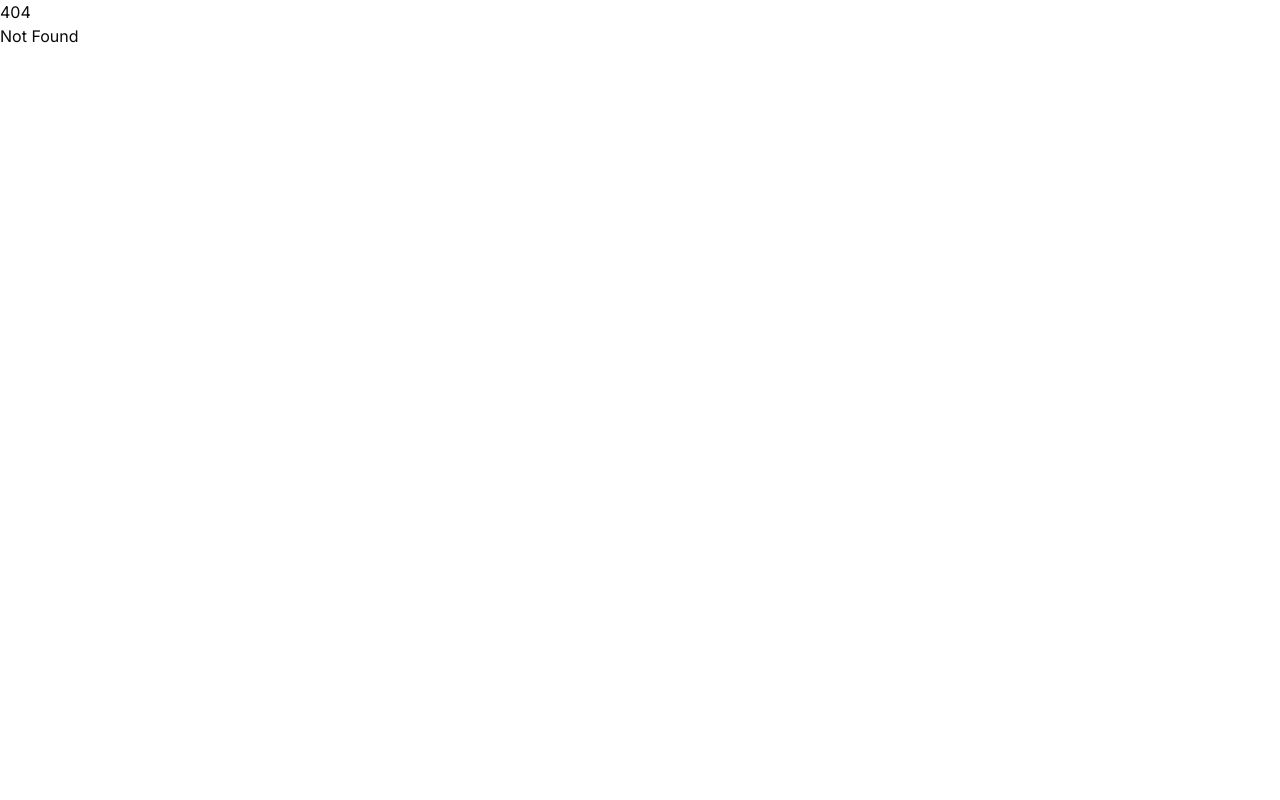
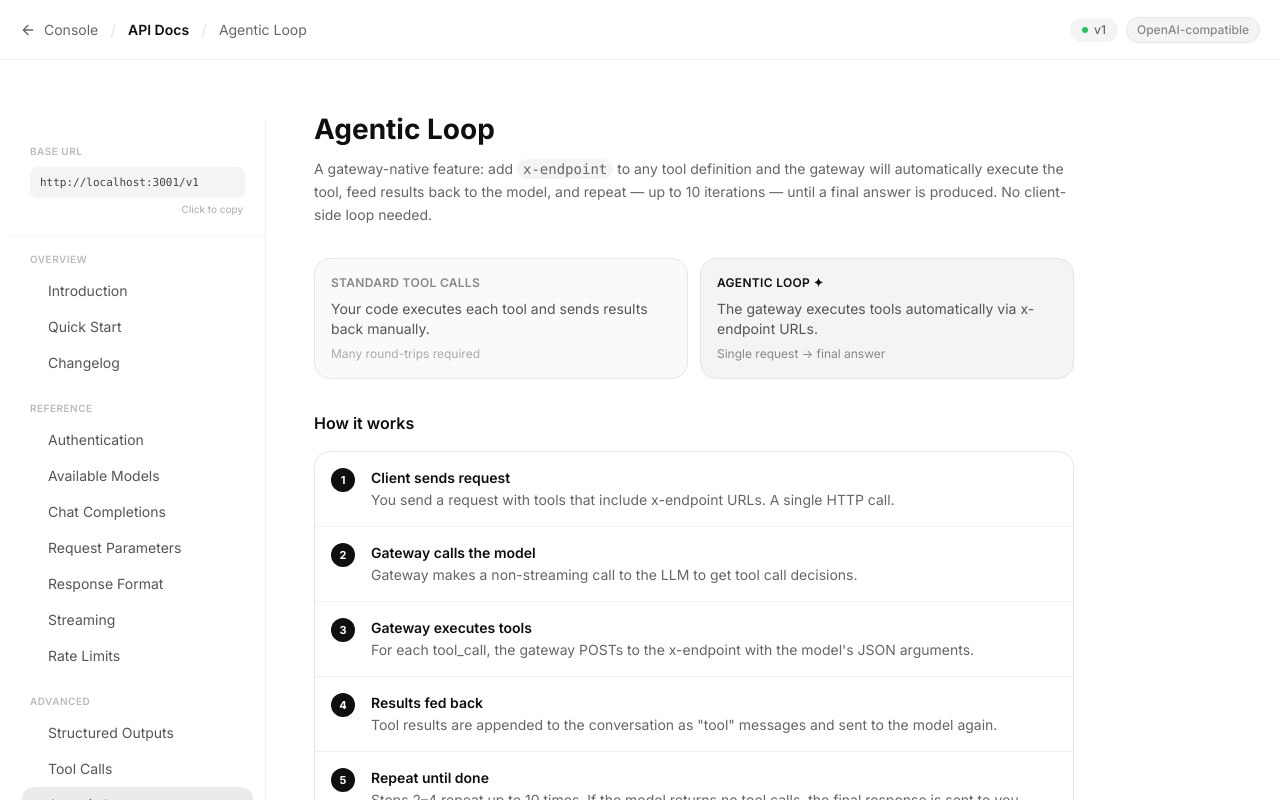
Before and after one commit to oki0ki/Render-API-Console, a SvelteKit app in the folder console/console/: page /docs/agentic-loop in a window 1280 px wide. Before the commit this address had no page. Built offline with nearby package versions, Linux system fonts and the light colour scheme.

Commit message:
Add console/console/src/routes/docs/agentic-loop/+page.svelte

```diff
--- /dev/null
+++ b/console/console/src/routes/docs/agentic-loop/+page.svelte
@@ -0,0 +1,98 @@
+<script lang="ts">
+	import { baseUrl, getSnippets } from '$lib/docs-store';
+	import CodeBlock from '$lib/CodeBlock.svelte';
+
+	$: s = getSnippets($baseUrl);
+</script>
+
+<svelte:head><title>Agentic Loop — API Docs</title></svelte:head>
+
+<div class="max-w-[760px]">
+
+	<h1 class="text-[1.75rem] font-bold text-[#0f0f0f] mb-2">Agentic Loop</h1>
+	<p class="text-sm text-[#666] mb-8 leading-relaxed">
+		A gateway-native feature: add <code class="font-mono bg-[#f4f4f4] px-1.5 py-0.5 rounded">x-endpoint</code> to any tool definition and the gateway will automatically execute the tool, feed results back to the model, and repeat — up to 10 iterations — until a final answer is produced. No client-side loop needed.
+	</p>
+
+	<!-- Comparison -->
+	<div class="grid grid-cols-2 gap-3 mb-8">
+		<div class="border border-[#e5e5e5] rounded-2xl p-4 bg-[#fafafa]">
+			<p class="text-xs font-semibold text-[#888] uppercase tracking-wide mb-2">Standard tool calls</p>
+			<p class="text-sm text-[#555] leading-snug">Your code executes each tool and sends results back manually.</p>
+			<p class="text-xs text-[#aaa] mt-2">Many round-trips required</p>
+		</div>
+		<div class="border border-[#e5e5e5] rounded-2xl p-4 bg-[#f4f4f4]">
+			<p class="text-xs font-semibold text-[#0f0f0f] uppercase tracking-wide mb-2">Agentic Loop ✦</p>
+			<p class="text-sm text-[#555] leading-snug">The gateway executes tools automatically via x-endpoint URLs.</p>
+			<p class="text-xs text-[#888] mt-2">Single request → final answer</p>
+		</div>
+	</div>
+
+	<!-- How it works steps -->
+	<h2 class="text-base font-semibold text-[#0f0f0f] mb-4">How it works</h2>
+	<div class="border border-[#e5e5e5] rounded-2xl overflow-hidden mb-8">
+		{#each [
+			{ n: 1, title: 'Client sends request', desc: 'You send a request with tools that include x-endpoint URLs. A single HTTP call.' },
+			{ n: 2, title: 'Gateway calls the model', desc: 'Gateway makes a non-streaming call to the LLM to get tool call decisions.' },
+			{ n: 3, title: 'Gateway executes tools', desc: 'For each tool_call, the gateway POSTs to the x-endpoint with the model\'s JSON arguments.' },
+			{ n: 4, title: 'Results fed back', desc: 'Tool results are appended to the conversation as "tool" messages and sent to the model again.' },
+			{ n: 5, title: 'Repeat until done', desc: 'Steps 2–4 repeat up to 10 times. If the model returns no tool calls, the final response is sent to you.' },
+		] as step, i}
+			<div class="flex items-start gap-4 p-4 {i < 4 ? 'border-b border-[#f0f0f0]' : ''} hover:bg-[#fafafa] transition-colors">
+				<span class="flex-shrink-0 w-6 h-6 rounded-full bg-[#0f0f0f] text-white text-[11px] font-bold flex items-center justify-center">{step.n}</span>
+				<div>
+					<p class="text-sm font-semibold text-[#0f0f0f]">{step.title}</p>
+					<p class="text-sm text-[#666] mt-0.5">{step.desc}</p>
+				</div>
+			</div>
+		{/each}
+	</div>
+
+	<!-- Example request -->
+	<h2 class="text-base font-semibold text-[#0f0f0f] mb-3">Example — automatic web search</h2>
+	<p class="text-sm text-[#666] mb-1">Include <code class="font-mono bg-[#f4f4f4] px-1.5 py-0.5 rounded">x-endpoint</code> in the tool's function object:</p>
+	<CodeBlock code={s.agenticCurl} id="ag-curl" label="POST /v1/chat/completions" method="POST" lang="bash" />
+
+	<!-- What your endpoint receives -->
+	<h2 class="text-base font-semibold text-[#0f0f0f] mt-8 mb-3">Your endpoint contract</h2>
+	<p class="text-sm text-[#666] mb-1">The gateway POSTs the tool arguments as JSON. Your endpoint should return any JSON:</p>
+	<CodeBlock code={s.agenticEndpoint} id="ag-ep" lang="json" />
+
+	<!-- x-endpoint spec -->
+	<h2 class="text-base font-semibold text-[#0f0f0f] mt-8 mb-3">x-endpoint specification</h2>
+	<div class="rounded-2xl border border-[#e5e5e5] overflow-hidden mb-8">
+		<div class="divide-y divide-[#f0f0f0]">
+			{#each [
+				{ field: 'Location',       value: 'Inside function.x-endpoint (sibling of name, description, parameters)' },
+				{ field: 'Type',           value: 'string — a valid HTTP/HTTPS URL' },
+				{ field: 'Request method', value: 'POST' },
+				{ field: 'Request body',   value: 'JSON of the model\'s tool call arguments' },
+				{ field: 'Response',       value: 'Any JSON — forwarded as-is to the model as a tool message' },
+				{ field: 'Timeout',        value: '30 seconds per tool call' },
+				{ field: 'Max iterations', value: '10 (gateway retries without tools after limit)' },
+			] as row}
+				<div class="px-5 py-3 flex flex-col sm:flex-row sm:items-center gap-1 sm:gap-4">
+					<p class="text-xs font-semibold text-[#888] w-36 flex-shrink-0">{row.field}</p>
+					<p class="text-sm text-[#444]">{row.value}</p>
+				</div>
+			{/each}
+		</div>
+	</div>
+
+	<!-- Warnings -->
+	<div class="space-y-3">
+		<div class="flex items-start gap-3 p-4 rounded-xl border border-amber-100 bg-amber-50">
+			<svg class="w-4 h-4 text-amber-500 flex-shrink-0 mt-0.5" viewBox="0 0 24 24" fill="none" stroke="currentColor" stroke-width="2"><circle cx="12" cy="12" r="10"/><line x1="12" y1="8" x2="12" y2="12"/><line x1="12" y1="16" x2="12.01" y2="16"/></svg>
+			<p class="text-sm text-amber-800">
+				The agentic loop always returns a <strong>non-streaming JSON response</strong>, regardless of the <code class="bg-amber-100 px-1 rounded font-mono">stream</code> setting. Set <code class="bg-amber-100 px-1 rounded font-mono">stream: false</code> explicitly.
+			</p>
+		</div>
+		<div class="flex items-start gap-3 p-4 rounded-xl border border-[#e5e5e5] bg-[#f4f4f4]">
+			<svg class="w-4 h-4 text-[#888] flex-shrink-0 mt-0.5" viewBox="0 0 24 24" fill="none" stroke="currentColor" stroke-width="2"><circle cx="12" cy="12" r="10"/><line x1="12" y1="8" x2="12" y2="12"/><line x1="12" y1="16" x2="12.01" y2="16"/></svg>
+			<p class="text-sm text-[#444]">
+				You can mix agentic tools (with <code class="bg-[#e5e5e5] px-1 rounded font-mono">x-endpoint</code>) and regular tools (without) in the same request. Only tools with <code class="bg-[#e5e5e5] px-1 rounded font-mono">x-endpoint</code> are auto-executed.
+			</p>
+		</div>
+	</div>
+
+</div>
```
